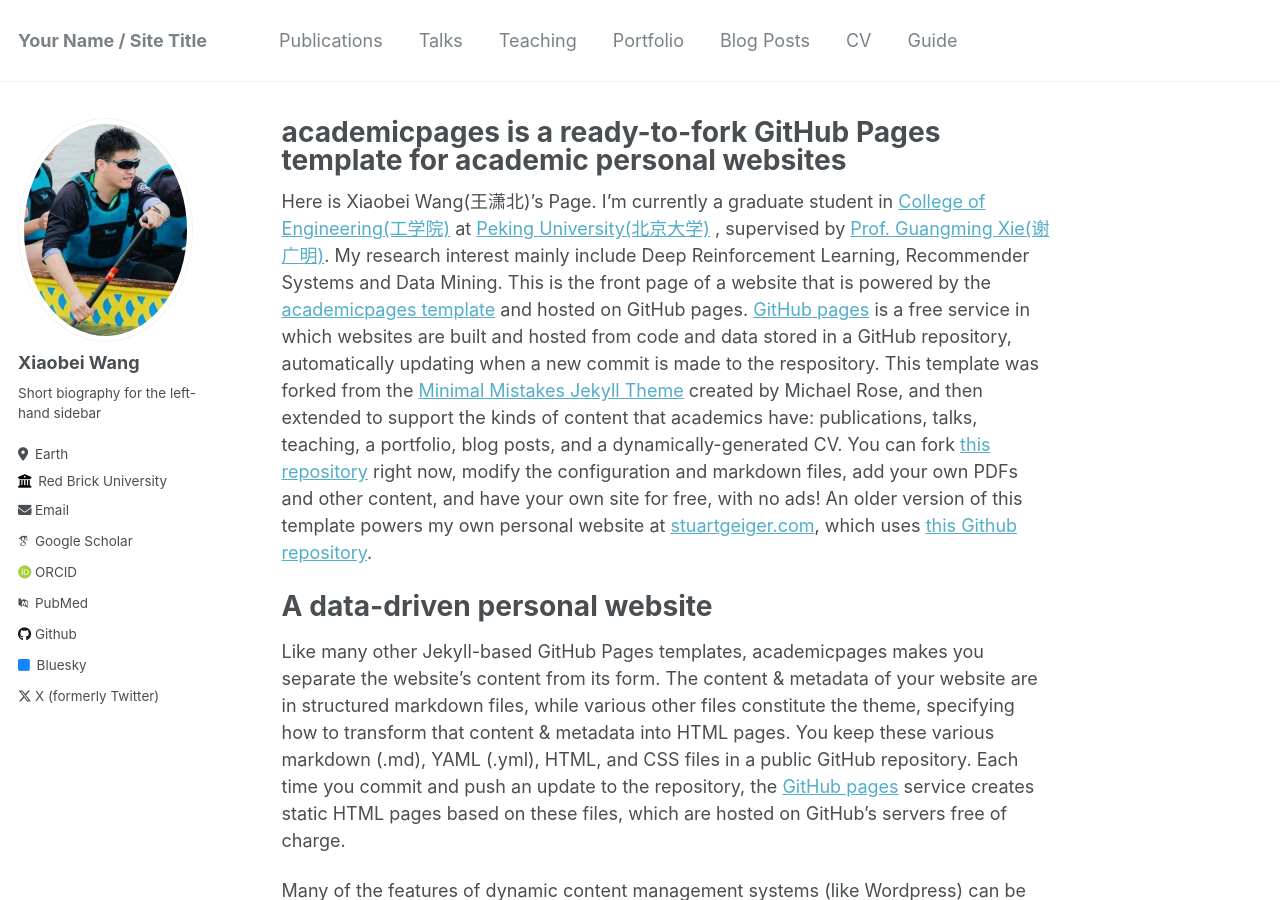
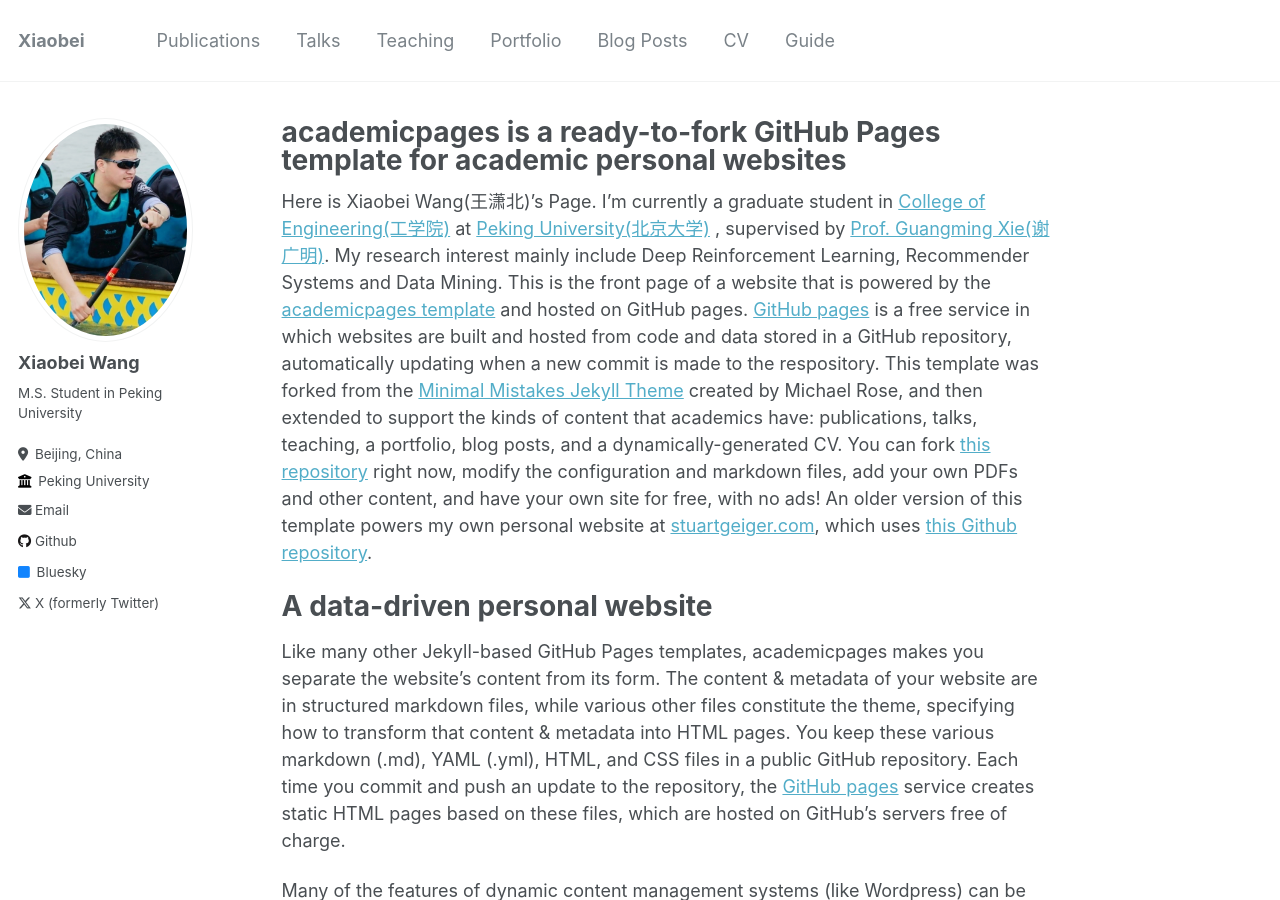
Before and after one commit to wangxiaobei822/wangxiaobei822.github.io, a Jekyll site: the page built from _pages/about.md, in a window 1280 px wide and 900 px high. Built offline with Jekyll 4.4.1, drawn with Linux system fonts in a browser that asks for light colours; some web fonts are replaced.

Commit message:
Update _config.yml

```diff
--- a/_config.yml
+++ b/_config.yml
@@ -8,7 +8,7 @@
 
 # Basic Site Settings
 locale                   : "en-US"
-title                    : "Your Name / Site Title"
+title                    : "Xiaobei"
 title_separator          : "-"
 name                     : &name "Your Name"
 description              : &description "personal description"
@@ -24,18 +24,18 @@ author:
   avatar           : "wxb.png"
   name             : "Xiaobei Wang"
   pronouns         : # example: "she/her"
-  bio              : "Short biography for the left-hand sidebar"
-  location         : "Earth"
-  employer         : "Red Brick University"
+  bio              : "M.S. Student in Peking University"
+  location         : "Beijing, China"
+  employer         : "Peking University"
   uri              : # URL
-  email            : "none@example.org"
+  email            : "wangxiaobei@stu.pku.edu.cn"
 
   # Academic websites
   arxiv            : # URL - Update with the correct link to your profile
-  googlescholar    : "https://scholar.google.com/citations?user=PS_CX0AAAAAJ"
+  googlescholar    : # "https://scholar.google.com/citations?user=PS_CX0AAAAAJ"
   impactstory      : # URL
-  orcid            : "http://orcid.org/yourorcidurl"
-  pubmed           : "https://www.ncbi.nlm.nih.gov/pubmed/?term=john+snow"
+  orcid            : # "http://orcid.org/yourorcidurl"
+  pubmed           : # "https://www.ncbi.nlm.nih.gov/pubmed/?term=john+snow"
   researchgate     : # URL
 
   # Repositories and software development
```
